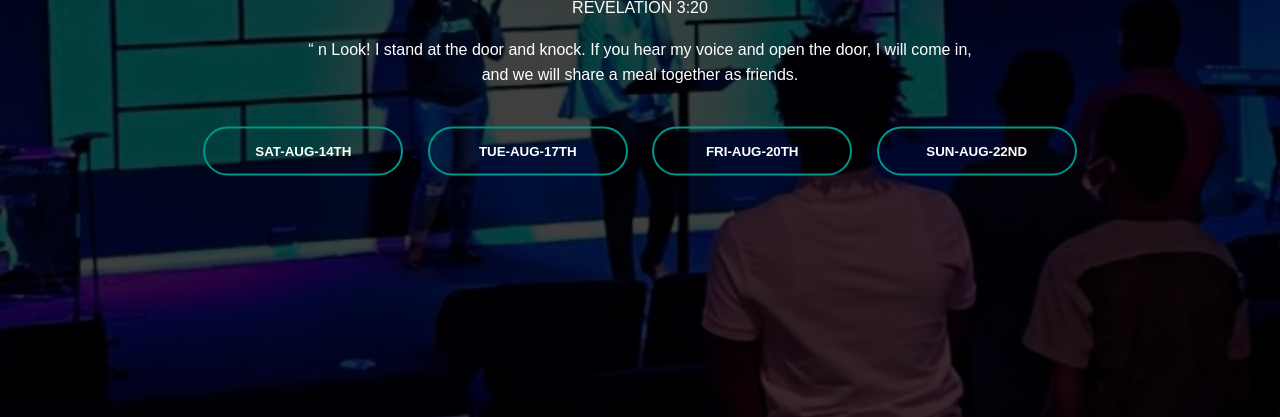
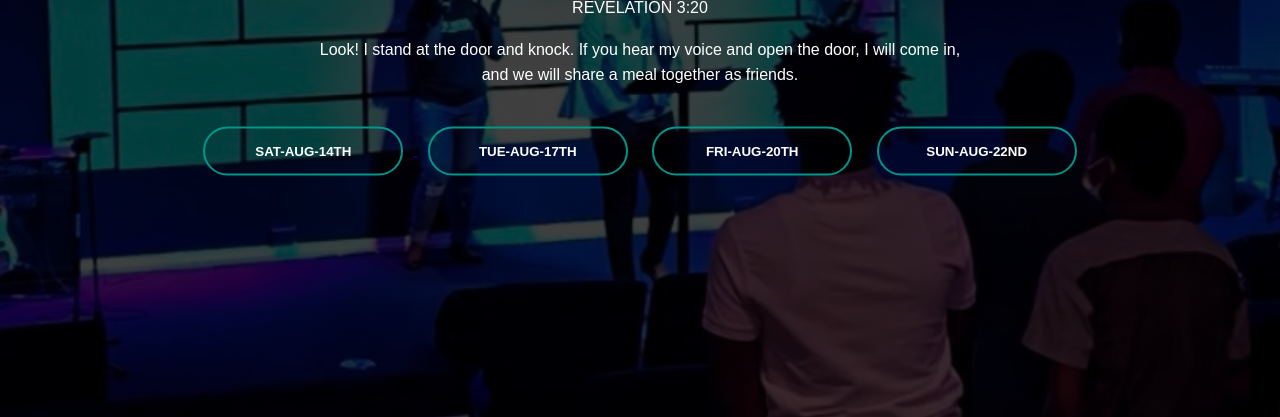
Before and after one commit to deprinc3/youthweek-, a plain HTML site: page index.html in a window 1280 px wide. Shown: the part 383-800 px from the top of the page. Drawn offline with Linux system fonts and the light colour scheme.

Commit message:
fixed body

```diff
--- a/index.html
+++ b/index.html
@@ -19,7 +19,7 @@
 			<div class="content">
 				<h1>THE INVITATION</h1>
 				<p<h2> REVELATION 3:20</h2>
-				<p>“ n Look! I stand at the door and knock. If you hear my voice and open the door, I will come in, <br> and we will share a meal together as friends.</p>
+				<p>Look! I stand at the door and knock. If you hear my voice and open the door, I will come in, <br> and we will share a meal together as friends.</p>
 			<div>
 				<a href="https://theinvitation.s3.amazonaws.com/Youthweekflyer.jpg"><button type="button"><span></span>SAT-AUG-14TH</button> </a>
 				<button type="button"><span></span>TUE-AUG-17TH</button>
```
